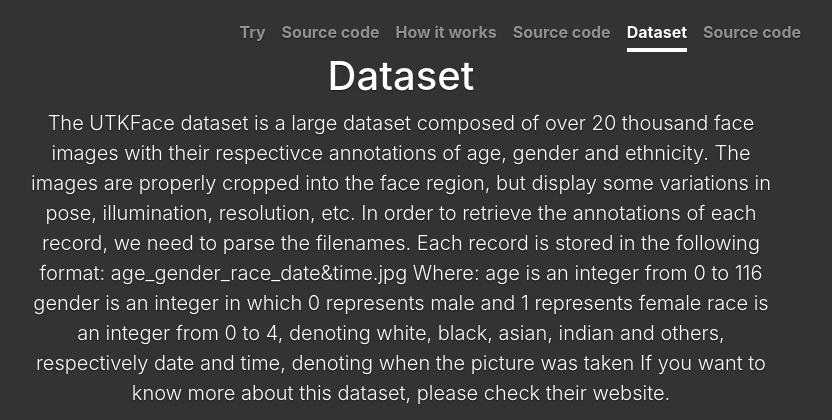
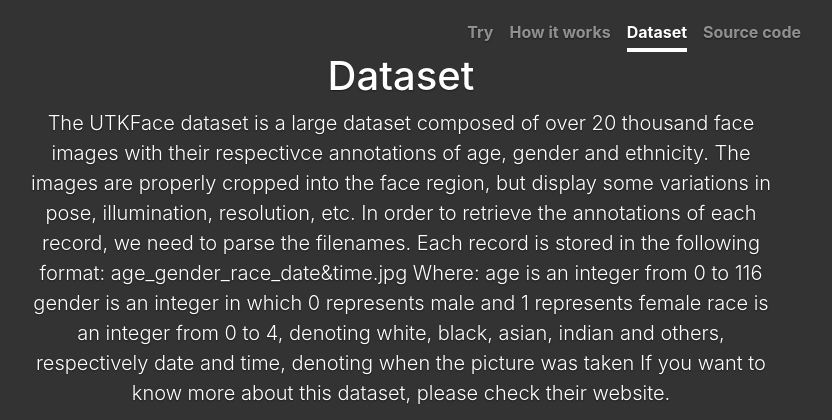
Before and after one commit to rodrigobressan/face2data, a Flask app: page /dataset in a window 1280 px wide. Shown: the top 420 px of the page, without its empty margins (239-1071 px from the left). Run offline with Flask 2, Linux system fonts and the light colour scheme; parts of the project's set-up code (start-up, migrations or seed data) failed here and were passed over; some libraries are stand-ins or nearby versions.

Commit message:
Minor fix on navbar

```diff
--- a/templates/base.html
+++ b/templates/base.html
@@ -53,6 +53,7 @@
 
 
 
+
     </style>
     <script src="{{ url_for('static', filename='script.js') }}"></script>
 
@@ -72,10 +73,10 @@
                 {% endif %}
 
 
-                <a class="nav-link" target="_blank" href="https://github.com/bresan/keras-multi-output-model-utk-face/">Source code</a>
+                {% endfor %}
+                <a class="nav-link" target="_blank" href="https://github.com/bresan/keras-multi-output-model-utk-face/">Source
+                    code</a>
 
-
-                {% endfor %}
             </nav>
         </div>
     </header>
```
